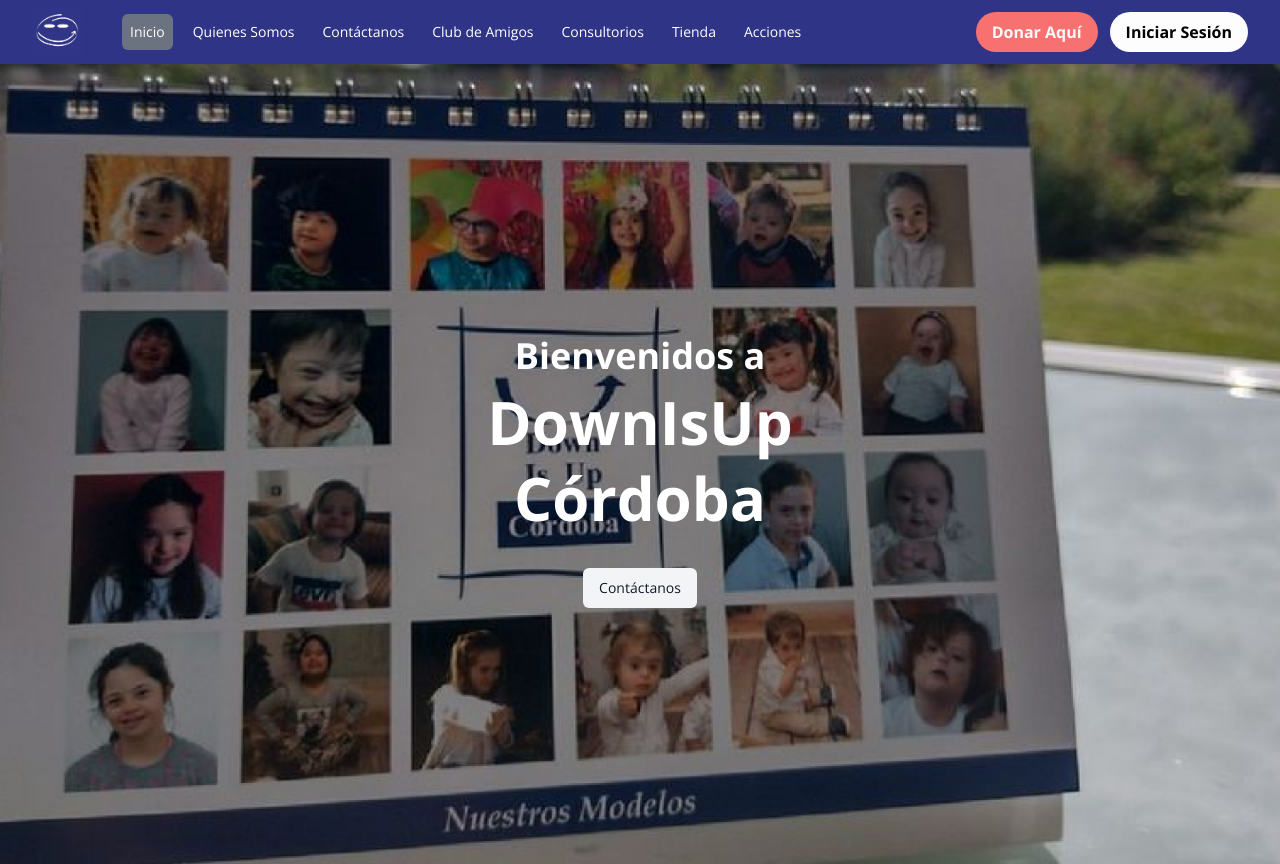
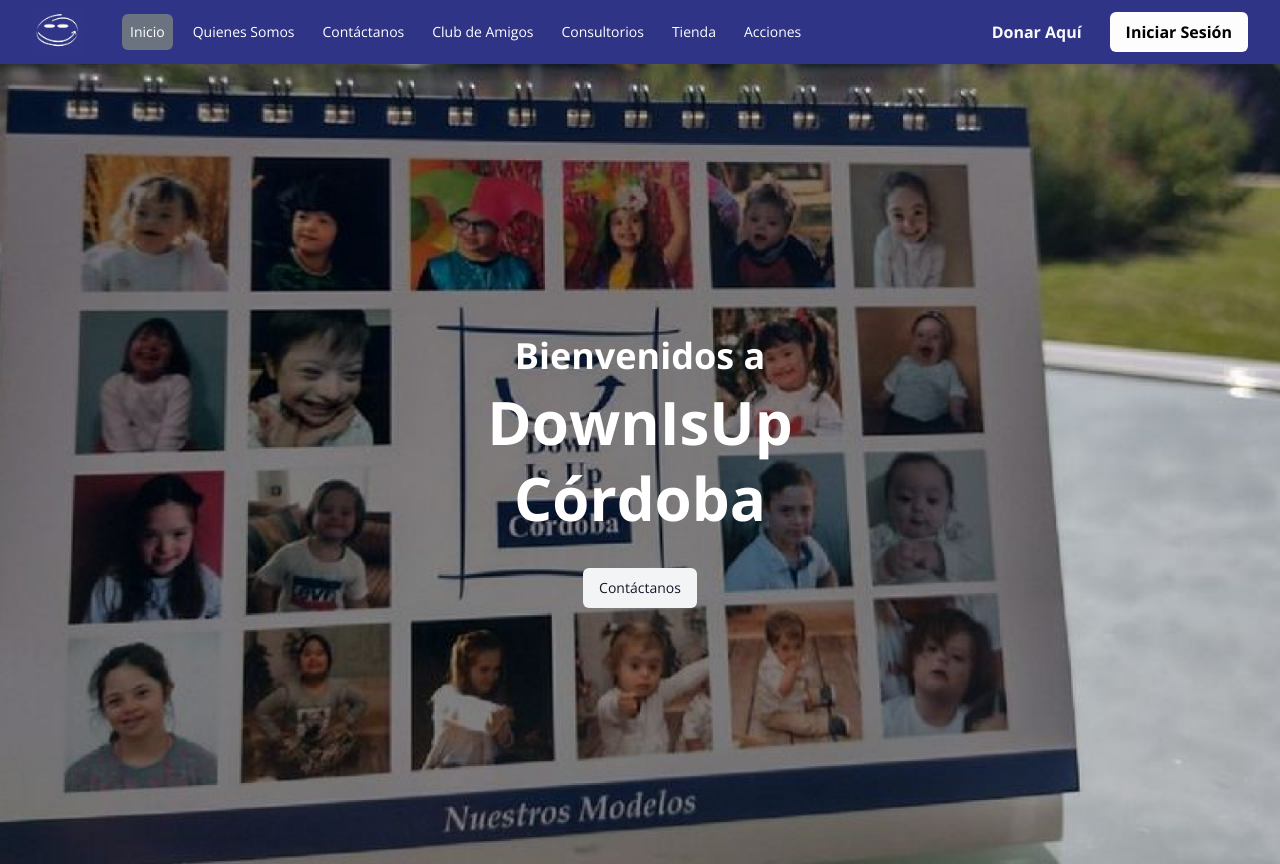
Before and after one commit to TomiAltero/F.A.T, a Next.js app in the folder frontend/: page / in a window 1280 px wide. Built offline with nearby package versions, Linux system fonts and the light colour scheme; a web font is replaced by a local one.

Commit message:
cambios landing

```diff
--- a/frontend/src/components/nav-bar.tsx
+++ b/frontend/src/components/nav-bar.tsx
@@ -114,7 +114,7 @@
               </Button>
             </Link>
             <Link href="/login">
-              <Button className="bg-custom-white text-black text-base px-4 py-2 rounded-full font-semibold">
+              <Button className="bg-custom-white text-black text-base px-4 py-2  font-semibold">
                 Iniciar Sesión
               </Button>
             </Link>
--- a/frontend/src/components/ui/button.tsx
+++ b/frontend/src/components/ui/button.tsx
@@ -11,8 +11,7 @@
       variant: {
         default:
           "bg-gray-900 text-gray-50 hover:bg-gray-900/90 dark:bg-gray-50 dark:text-gray-900 dark:hover:bg-gray-50/90",
-        destructive:
-          "bg-red-400 text-gray-50 hover:bg-red-500/90 dark:bg-red-600 dark:text-gray-50 dark:hover:bg-red-900/90",
+        destructive: " text-gray-50  dark:text-gray-50 /90",
         outline:
           "border border-gray-200 bg-white hover:bg-gray-100 hover:text-gray-900 dark:border-gray-800 dark:bg-gray-950 dark:hover:bg-gray-800 dark:hover:text-gray-50",
         secondary:
```
